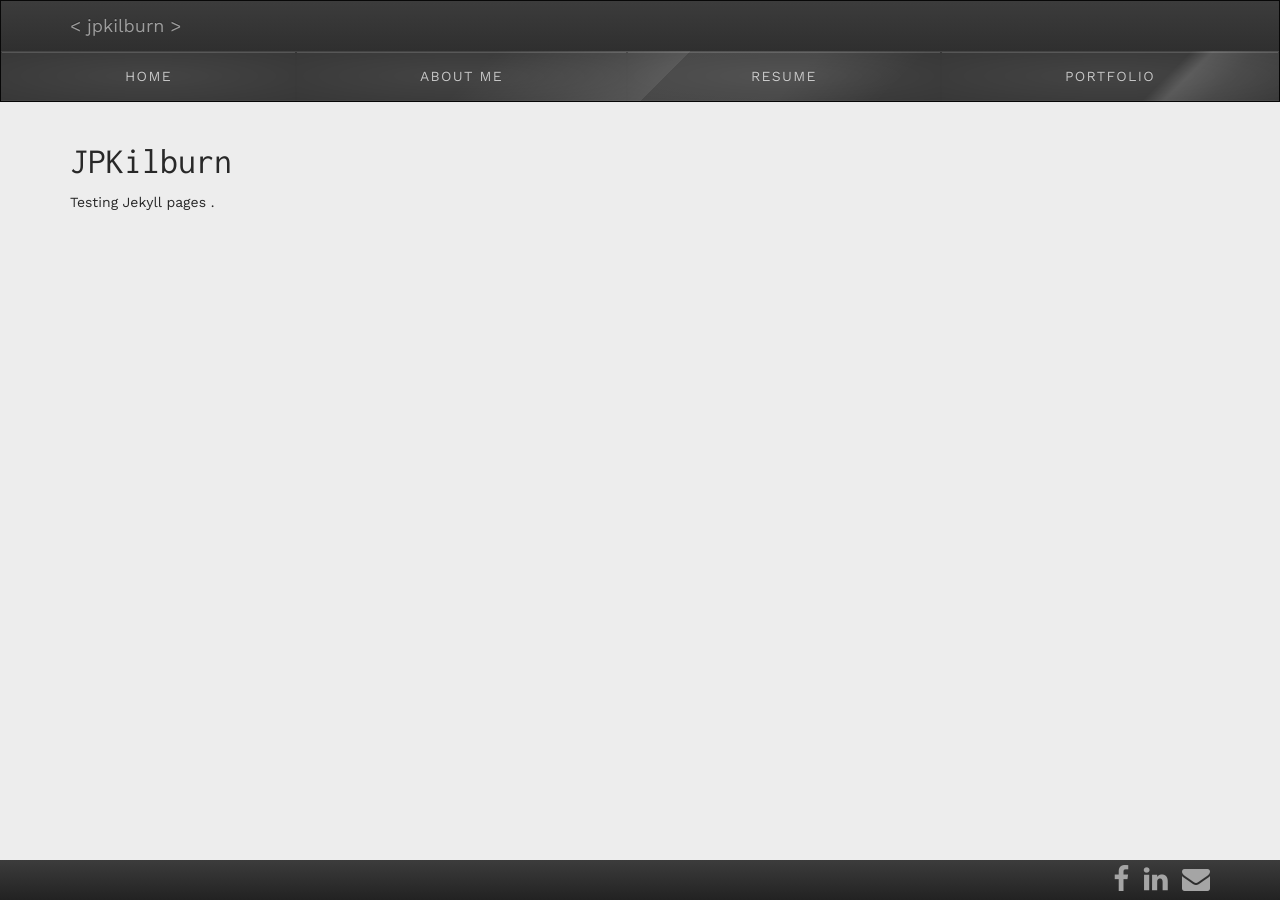
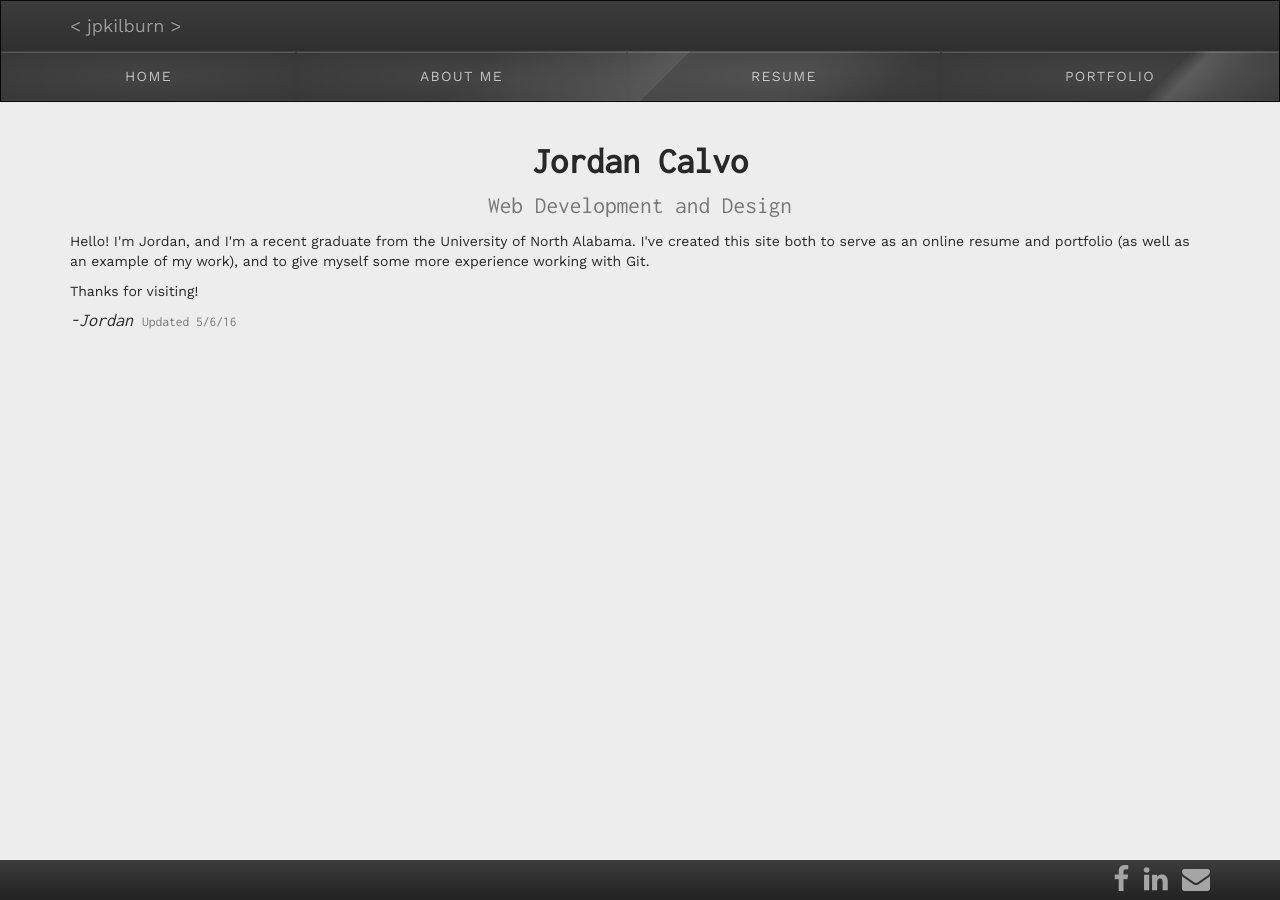
Before and after one commit to jpkilburn/jpkilburn.github.io, a Jekyll site: the page built from index.html, in a window 1280 px wide. Built offline with Jekyll 4.4.1, drawn with Linux system fonts in a browser that asks for light colours; nearby versions of some CDN libraries.

Commit message:
index update again

```diff
--- a/index.html
+++ b/index.html
@@ -3,6 +3,14 @@ layout: default
 title: Jordan Calvo
 ---
 <div class="blurb">
-	<h1>JPKilburn</h1>
-	<p>Testing Jekyll pages .</p>
+	<center>
+    <h1>
+      <strong>Jordan Calvo</strong><br />
+      <small>Web Development and Design</small>
+    </h1>
+  </center>
+
+  <p>Hello! I'm Jordan, and I'm a recent graduate from the University of North Alabama. I've created this site both to serve as an online resume and portfolio (as well as an example of my work), and to give myself some more experience working with Git.</p>
+  <p>Thanks for visiting!</p>
+  <h4><em>-Jordan</em> <small>Updated 5/6/16</small></h4>
 </div><!-- /.blurb -->
```
